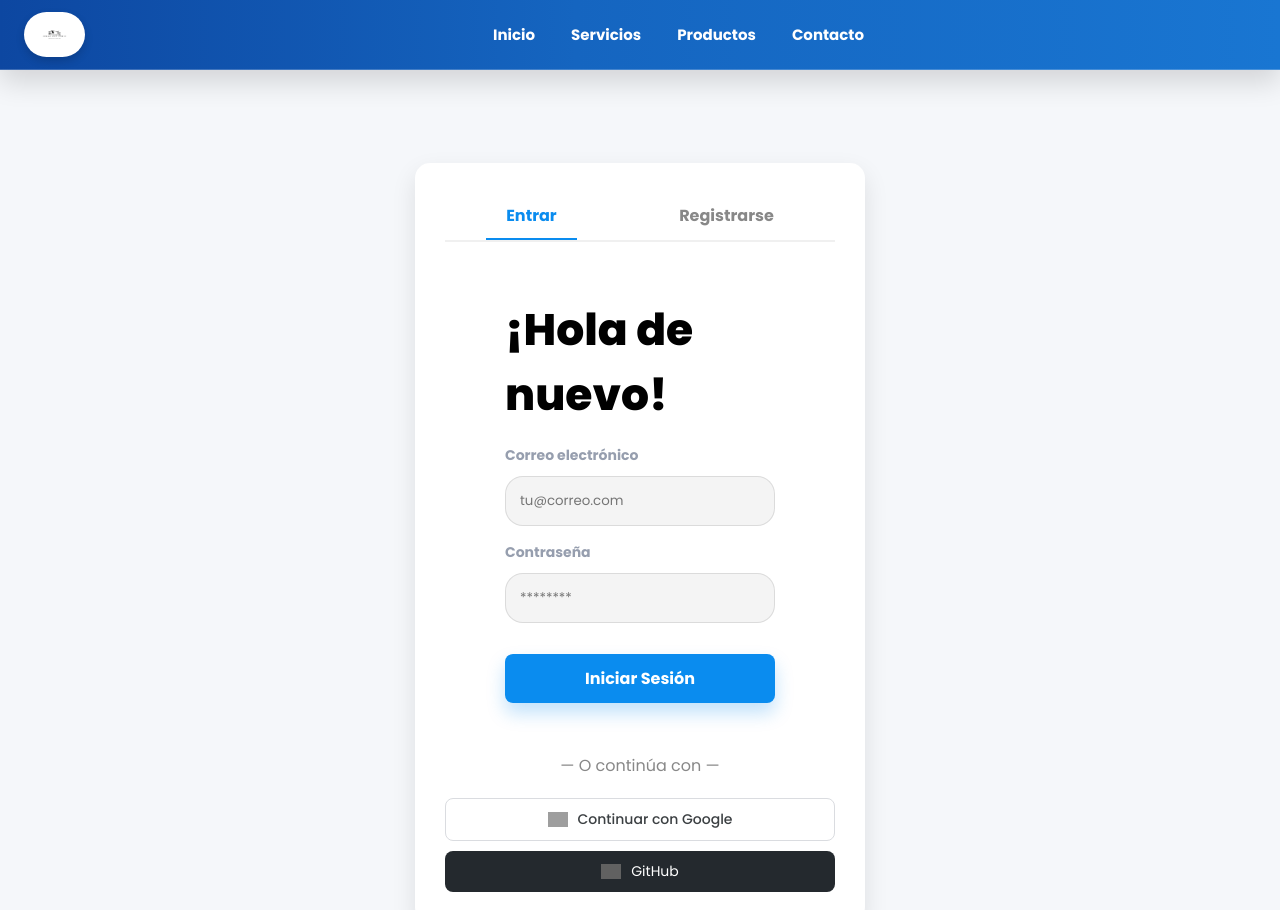
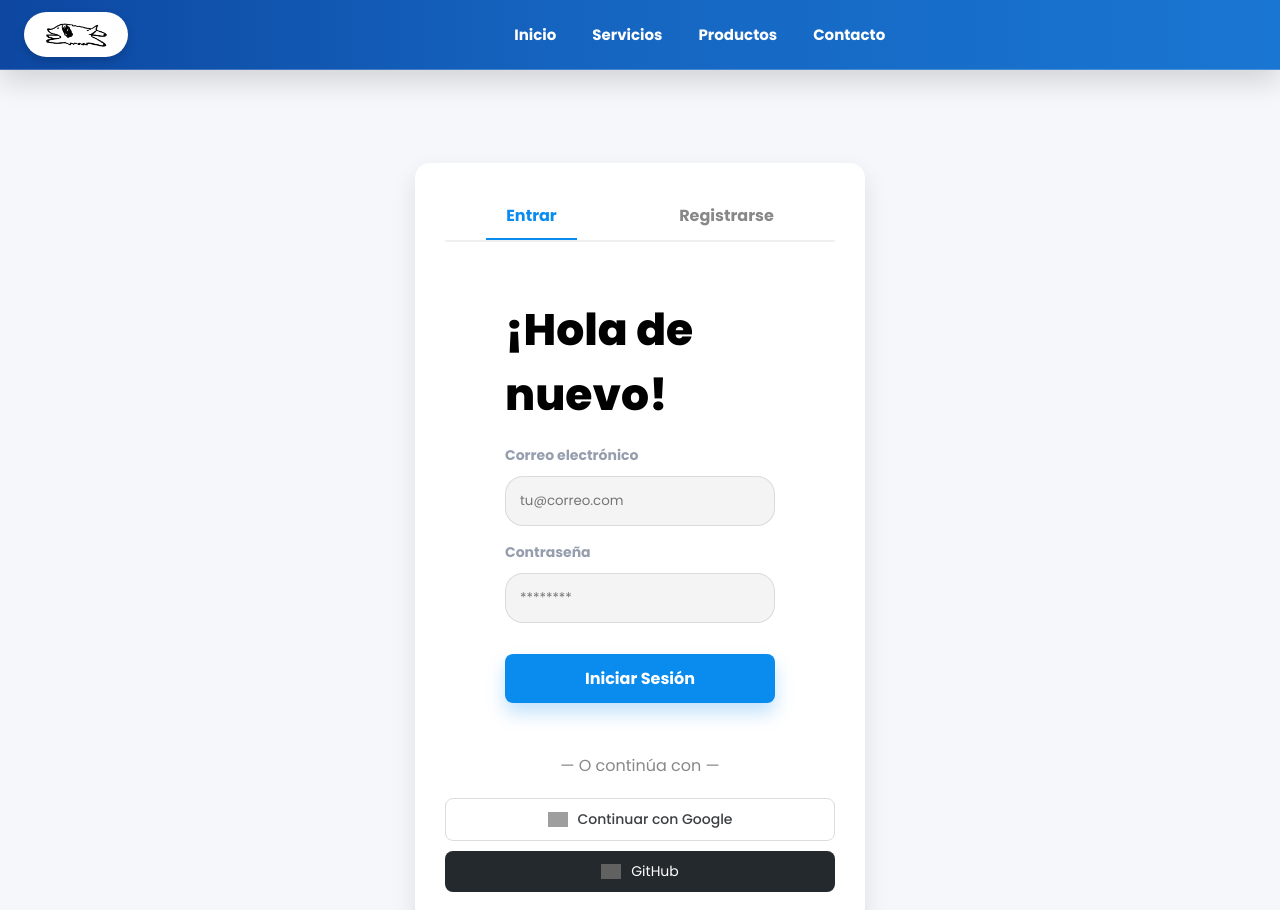
Before and after one commit to mauricioglpz/proyecto-final-kirks, a website: page front-end/login.html in a window 1280 px wide. Shown: the top 910 px of the page. Drawn offline with Linux system fonts and the light colour scheme; grey boxes are pictures that could not be loaded.

Commit message:
Update login.html

```diff
--- a/front-end/login.html
+++ b/front-end/login.html
@@ -25,7 +25,7 @@
 
   <header class="header">
     <div class="menu container">
-      <a href="index.html" class="logo"><img src="img/Logo.png" alt="Logo"></a>
+      <a href="index.html" class="logo"><img src="img/logo-perro.png" alt="Logo"></a>
       <nav class="navbar">
         <ul>
           <li><a href="index.html">Inicio</a></li>
```
